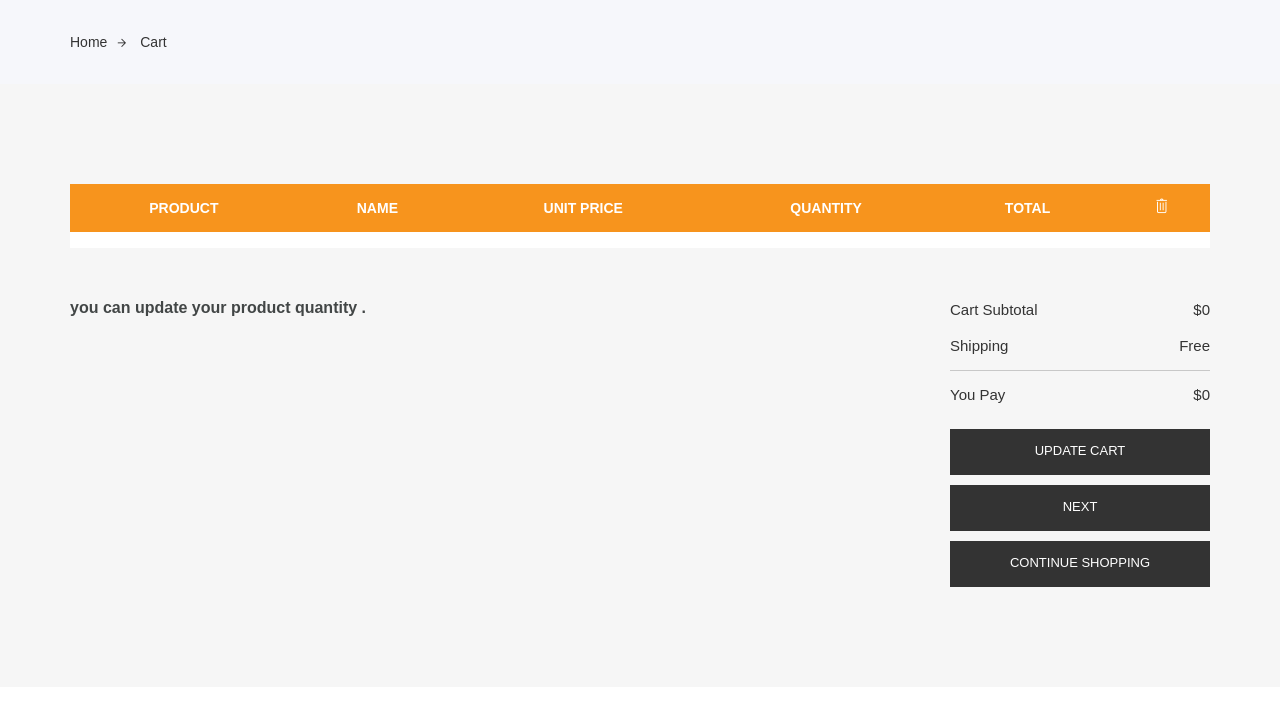
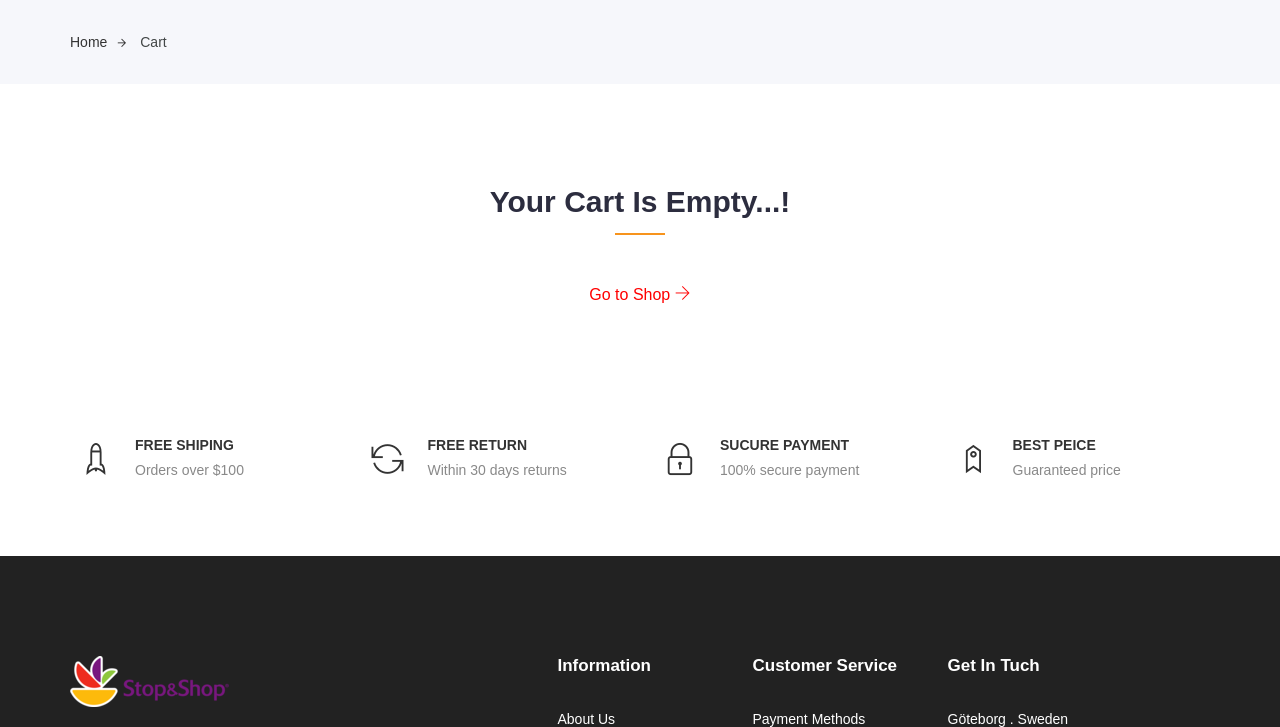
Before and after one commit to r4mi4/django_shop, a Django app: page /cart/ in a window 1280 px wide. Shown: the part 175-902 px from the top of the page. Run offline with Django 3.2, Linux system fonts and the light colour scheme; lists and menus that the app fills with data are empty; some libraries are stand-ins or nearby versions.

Commit message:
fix some issues in cart and wishlist

```diff
--- a/cart/cart.py
+++ b/cart/cart.py
@@ -20,6 +20,9 @@ class Cart:
         for item in cart.values():
             item['total_price'] = float(item['price']) * item['quantity']
             yield item
+
+    def __len__(self):
+        return sum(item["quantity"] for item in self.cart.values())
 
     def add(self, product, quantity):
         product_id = str(product.id)
--- a/cart/templates/cart/cart.html
+++ b/cart/templates/cart/cart.html
@@ -9,8 +9,8 @@
 				<div class="col-12">
 					<div class="bread-inner">
 						<ul class="bread-list">
-							<li><a href="#">Home<i class="ti-arrow-right"></i></a></li>
-							<li class="active"><a href="#">Cart</a></li>
+							<li><a href="{% url 'company:home' %}">Home<i class="ti-arrow-right"></i></a></li>
+							<li class="active">Cart</li>
 						</ul>
 					</div>
 				</div>
@@ -18,7 +18,7 @@
 		</div>
 	</div>
 	<!-- End Breadcrumbs -->
-
+	{% if cart|length%}
 	<!-- Shopping Cart -->
 	<div class="shopping-cart section">
 		<div class="container">
@@ -90,6 +90,21 @@
 		</div>
 	</div>
 	<!--/ End Shopping Cart -->
+	{%else%}
+	    <div class="container" style="margin-top:100px">
+        <div class="row">
+            <div class="col-12">
+                <div class="section-title">
+                    <h2>Your Cart is empty...!</h2>
+                </div>
+				<div class="section-title">
+					<h6><a style="color:red" href="{% url 'shop:shop'%}">Go to Shop <i class="ti-arrow-right"></i></a>
+					</h6>
+				</div>
+            </div>
+        </div>
+	</div>
+	{% endif %}
 
 	<!-- Start Shop Services Area  -->
 	<section class="shop-services section">
@@ -134,6 +149,9 @@
 			</div>
 		</div>
 	</section>
+	<br>
+	<br>
+	<br>
 	<!-- End Shop Newsletter -->
 
 
--- a/shop/templates/shop/wishlist.html
+++ b/shop/templates/shop/wishlist.html
@@ -66,7 +66,7 @@
 	</div>
     {% endfor %}
     {% else %}
-    <div class="container">
+    <div class="container"  style="margin-top:100px">
         <div class="row">
             <div class="col-12">
                 <div class="section-title">
```
